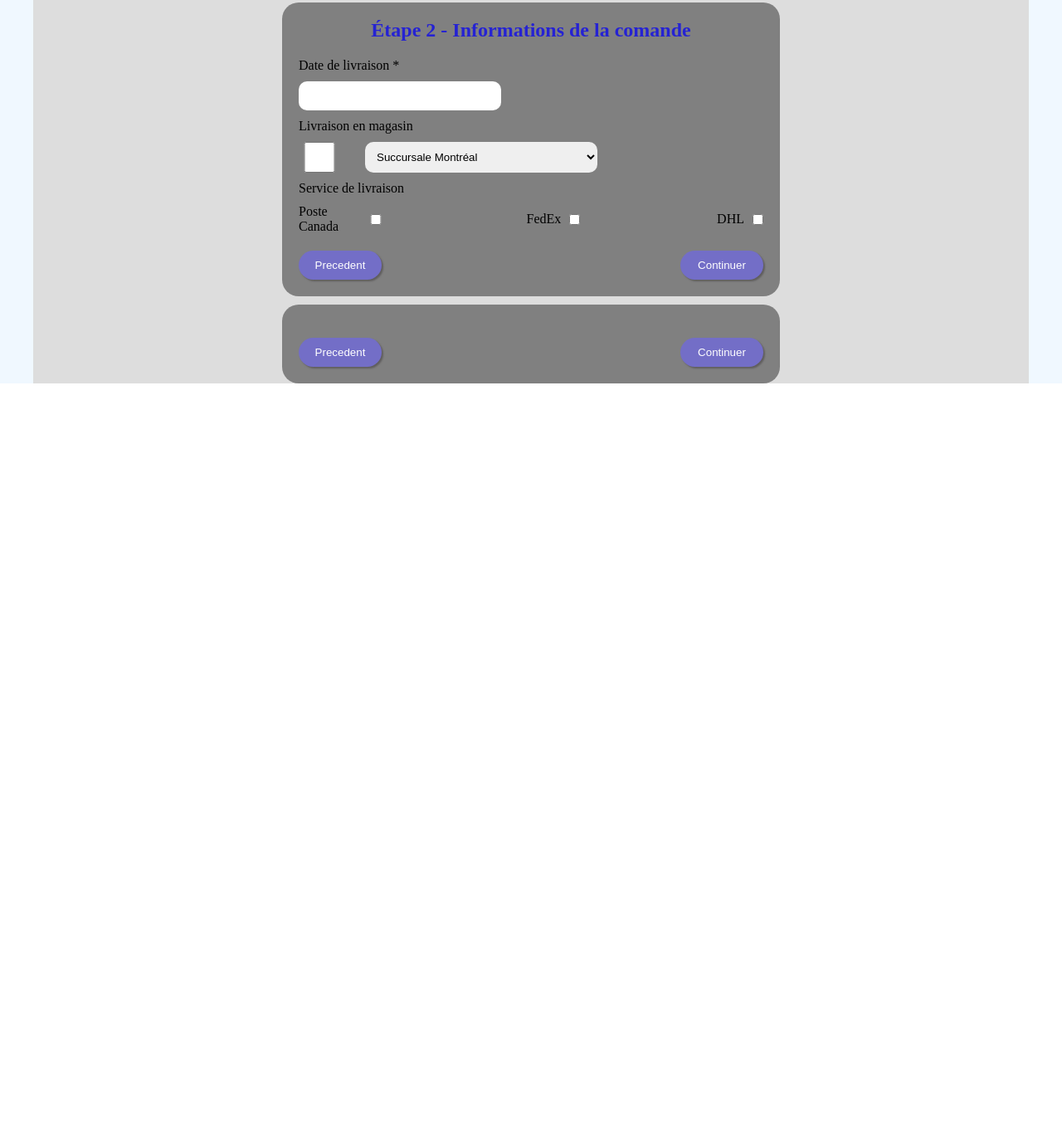
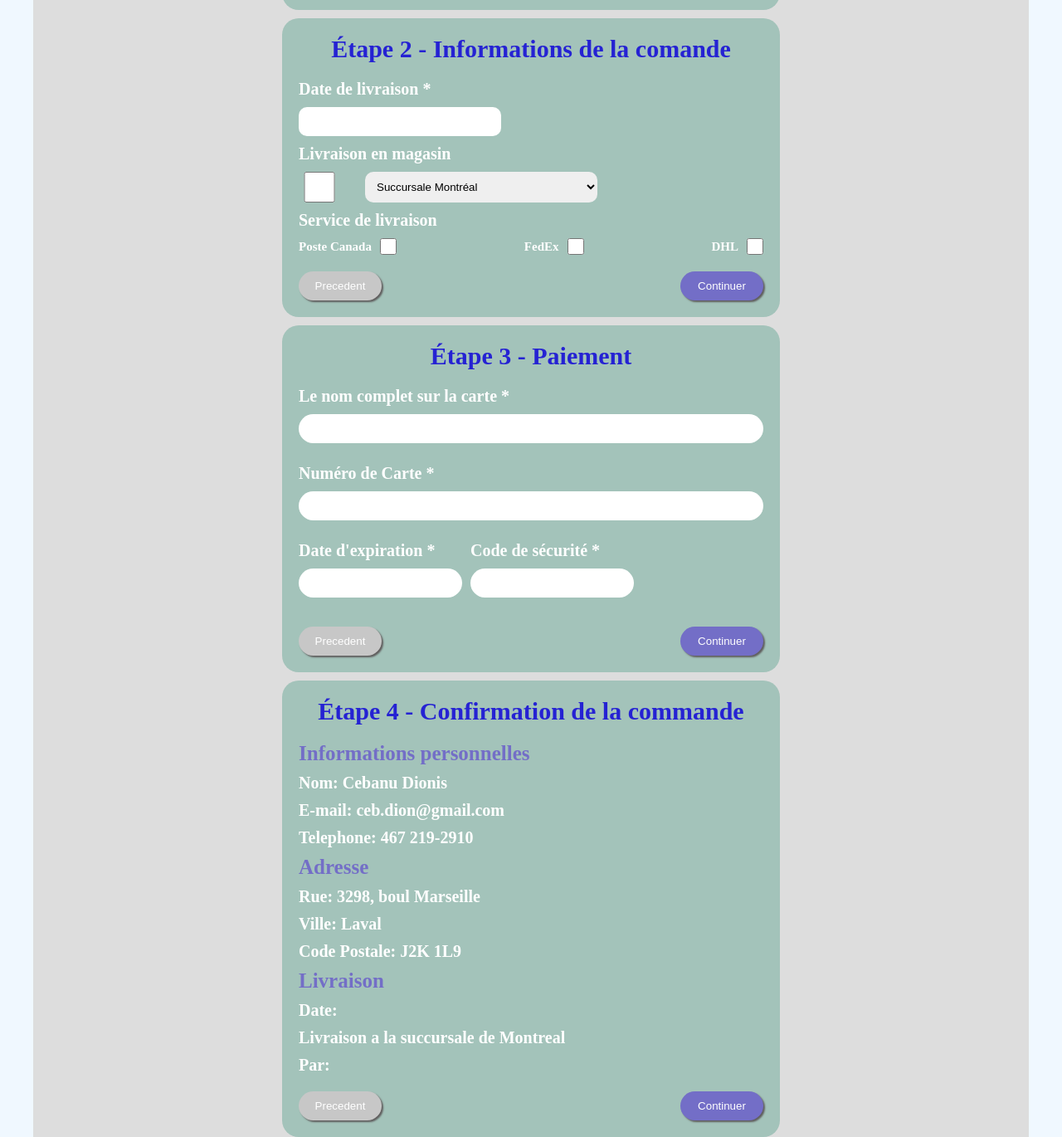
Before and after one commit to DionisCeb/tp2_interface, a plain HTML site: page index.html in a window 1280 px wide. Shown: the part 415-1785 px from the top of the page at 83% size. Before the commit the page ends 877 px from the top, so only its background shows below. Drawn offline with Linux system fonts and the light colour scheme.

Commit message:
The full form completed

```diff
--- /dev/null
+++ b/assets/styles/section_paiement.css
@@ -0,0 +1,21 @@
+
+section .paiements input{
+    padding: 10px;
+    border-radius: 20px;
+    border: none;
+    outline: none;
+    margin-bottom: 15px;
+}
+
+/*  .paiements input[type="text"]:nth-child(-n+2) {
+    width: 400px;
+}
+
+  .paiements .expiration_cvc input[type="text"] {
+    width: 60%;
+}   */
+
+ .paiements .expiration_cvc{
+    display: flex;
+    flex-direction: row;
+}
--- a/assets/styles/section_personnele.css
+++ b/assets/styles/section_personnele.css
@@ -11,6 +11,10 @@
     display: flex;
     flex-direction: row;
     gap: 30px;
+}
+
+.choix_livraison label {
+    font-size: 15px;
 }
 
 .choix_magasin input{
@@ -34,3 +38,9 @@
     flex-direction: row;
     align-items: center;
 }
+
+.choix_livraison div input[type="checkbox"] {
+    width: 20px;
+    height: 20px;
+    border-radius: 20px;
+}
--- a/assets/styles/section_resultats.css
+++ b/assets/styles/section_resultats.css
@@ -0,0 +1,13 @@
+.structure_form .confirmation h1 {
+    text-align: start;
+    color: rgb(115 110 199);
+    font-size: 25px;
+    margin: 0;
+    font-weight: bold;
+}
+
+.confirmation p {
+    color: white;
+    font-size: 20px;
+    font-weight: bold;
+}
--- a/assets/styles/style.css
+++ b/assets/styles/style.css
@@ -1,6 +1,7 @@
 
 @import "section_comande.css";
 @import "section_personnele.css";
+@import "section_paiement.css";
 @import "section_resultats.css";
 
 * {
@@ -8,6 +9,32 @@
     padding: 0;
 }
 
+
+
+/*POUR JS*/
+
+/*Pour afficher et masquer la section.*/
+.invisible {
+    display: none;
+}
+
+/*Pour le bouton*/
+.inactif {
+    background-color: lightgray;
+    color: gray;
+    pointer-events: none;
+}
+
+
+
+
+/*Label*/
+
+label {
+    color: white;
+    font-weight: bold;
+    font-size: 20px;
+}
 
 .page-achat {
     min-height: 100vh;
@@ -28,6 +55,7 @@
     text-align: center;
     margin-bottom: 20px;
     color: #2522d3;
+    font-size: 30px;
 }
 
 form{
@@ -41,7 +69,7 @@ form{
 
 /*SECTIONS*/
 section {
-    background-color: gray;
+    background-color: #a3c3ba;
     padding: 20px;
     border-radius: 20px;
 }
@@ -79,16 +107,25 @@ form div{
     justify-content: space-between;
 }
 
+/*Structure de chaque bouton*/
 .footer_form button {
     width: 100px;
     padding: 10px;
     border-radius: 20px;
     border: none;
     cursor: pointer;
-    box-shadow: 10,10,10, 0.5 beige;
+    box-shadow: 10,10,10, 0.5 gray;
     color: white;
+    box-shadow: 2px 2px 2px rgb(96, 94, 94);
+}
+
+/*Les boutons*/
+.continuer{
     background-color: rgb(115 110 199);
-    box-shadow: 2px 2px 2px rgb(96, 94, 94);
+}
+
+.precedent {
+    background-color: #c7c7c7;
 }
 
 .footer_form button:hover{
--- a/index.html
+++ b/index.html
@@ -11,7 +11,7 @@
         <div class="structure_page">
             <div class="structure_form">
                 <h1>Validation de l'achat</h1>
-                <form id="1" action="">
+                <form id="formulaire-comande" action="" method="post">
                     <section>
                         <h1>Étape 1 - Informations personnelles</h1>
                         <div class="informations">
@@ -45,8 +45,8 @@
                             </div>
                         </div>
                         <div class="footer_form">
-                            <button class="precedent">Precedent</button>
-                            <button class="continuer">Continuer</button>
+                            <button data-direction="-1" class="precedent">Precedent</button>
+                            <button data-direction="1" class="continuer">Continuer</button>
                         </div>
                     </section>
 
@@ -85,18 +85,69 @@
                             </div>
                         </div>
                         <div class="footer_form">
-                            <button class="precedent">Precedent</button>
-                            <button class="continuer">Continuer</button>
+                            <button data-direction="-1" class="precedent">Precedent</button>
+                            <button data-direction="1" class="continuer">Continuer</button>
                         </div>
                     </section>
 
                     <section>
-                        <div class="informations">
-
+                        <h1>Étape 3 - Paiement</h1>
+                        <div class="paiements">
+                            <div class="nom_nombre">
+                                <div>
+                                    <label for="carte_nom">Le nom complet sur la carte <span>*</span></label>
+                                    <input type="text">
+                                </div>
+                                <div>
+                                    <label for="carte_nombre">Numéro de Carte <span>*</span></label>
+                                    <input type="text">
+                                </div>
+                            </div>
+                            <div class="expiration_cvc">
+                                <div>
+                                    <label for="carte_expiration">Date d'expiration <span>*</span></label>
+                                    <input type="text">
+                                </div>
+                                <div>
+                                    <label for="card_cvc">Code de sécurité <span>*</span></label>
+                                    <input type="text">
+                                </div>
+                            </div>
                         </div>
                         <div class="footer_form">
-                            <button class="precedent">Precedent</button>
-                            <button class="continuer">Continuer</button>
+                            <button data-direction="-1" class="precedent">Precedent</button>
+                            <button data-direction="1" class="continuer">Continuer</button>
+                        </div>
+                    </section>
+
+                    <section>
+                        <h1>Étape 4 - Confirmation de la commande</h1>
+                        <div class="confirmation">
+                            <div>
+                                <h1>Informations personnelles</h1>
+                                <p>Nom: <span id="nom_confirmation">Cebanu Dionis</span></p>
+                                <p>E-mail: <span id="gmail_confirmation">ceb.dion@gmail.com</span></p>
+                                <p>Telephone: <span id="telephone_confirmation">467 219-2910</span></p>
+
+                            </div>
+
+                            <div>
+                                <h1>Adresse</h1>
+                                <p>Rue: <span id="rue_confirmation">3298, boul Marseille</span></p>
+                                <p>Ville: <span id="ville_confirmation">Laval</span></p>
+                                <p>Code Postale: <span id="code_postale_confirmation">J2K 1L9</span></p>
+                            </div>
+
+                            <div>
+                                <h1>Livraison</h1>
+                                <p>Date: <span id="date_confirmation"></span></p>
+                                <p id="livraison_confirmation">Livraison a la succursale de Montreal</p>
+                                <p>Par: <span id="compagnie_confirmation"></span></p>
+                            </div>
+                        </div>
+                        <div class="footer_form">
+                            <button data-direction="-1" class="precedent">Precedent</button>
+                            <button data-direction="1" class="continuer">Continuer</button>
                         </div>
                     </section>
                 </form>
```
